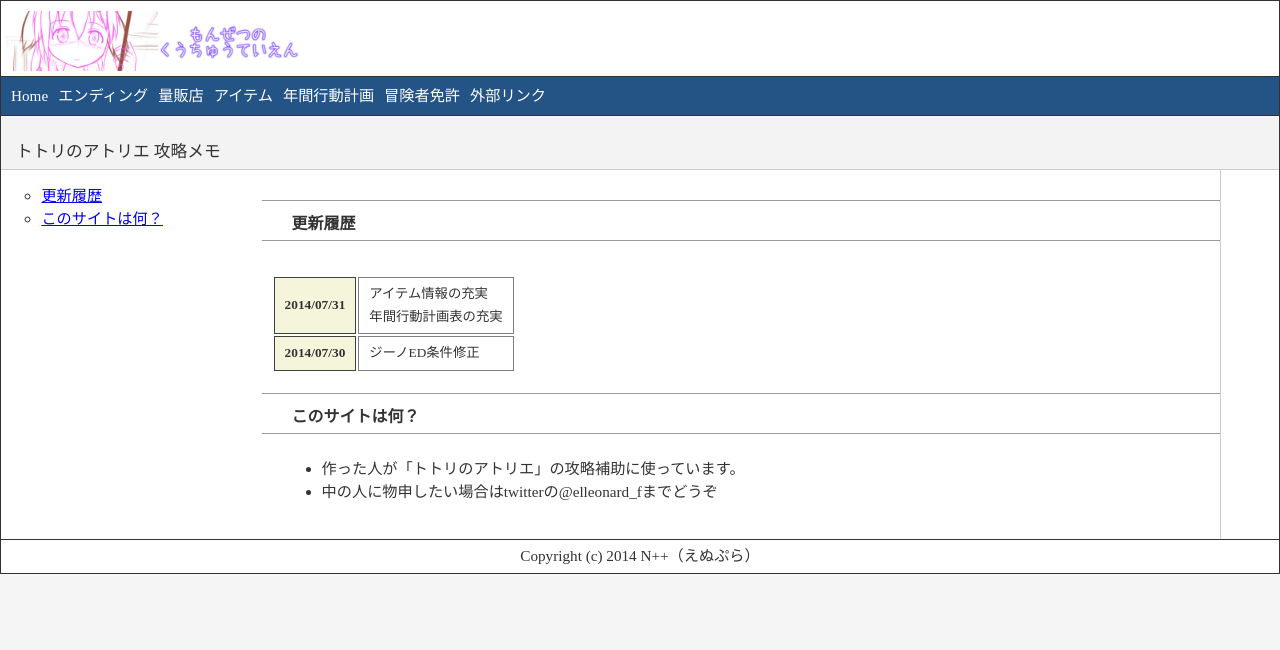
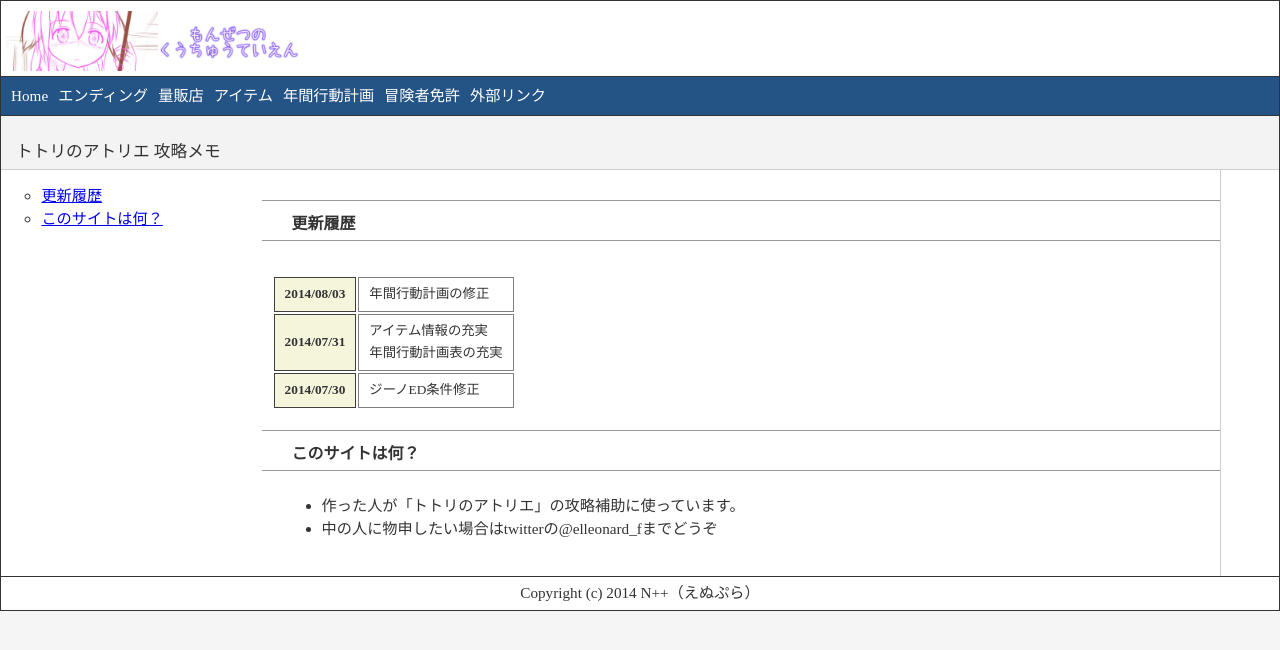
Before and after one commit to elleonard/totori, a plain HTML site: page index.html in a window 1280 px wide. Drawn offline with Linux system fonts and the light colour scheme.

Commit message:
更新履歴

```diff
--- a/index.html
+++ b/index.html
@@ -45,6 +45,10 @@
      <table>
      	<tbody>
      	    <tr>
+     	    	<th>2014/08/03</th>
+     	    	<td>年間行動計画の修正</td>
+     	    </tr>
+     	    <tr>
      	    	<th>2014/07/31</th>
      	    	<td>アイテム情報の充実<br />年間行動計画表の充実</td>
      	    </tr>
```
